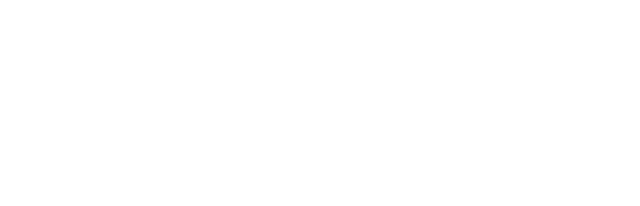
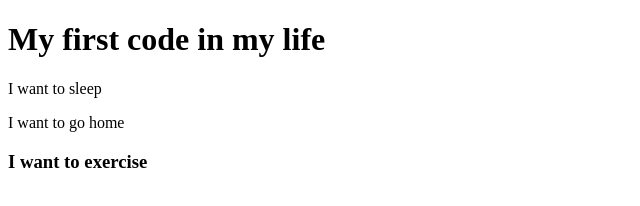
Before and after one commit to sojibpannashovon2/My-first-reposit, a plain HTML site: page index.html in a window 1280 px wide. Shown: the whole page, without its empty margins (0-640 px from the left). Drawn offline with Linux system fonts and the light colour scheme.

Commit message:
Send body

```diff
--- a/index.html
+++ b/index.html
@@ -8,5 +8,9 @@
 </head>
 <body>
 
+    <h1>My first code in my life</h1>
+    <p> I want to sleep</p>
+    <p> I want to go home </p>
+    <h3> I want to exercise</h3>
 </body>
 </html>
```
